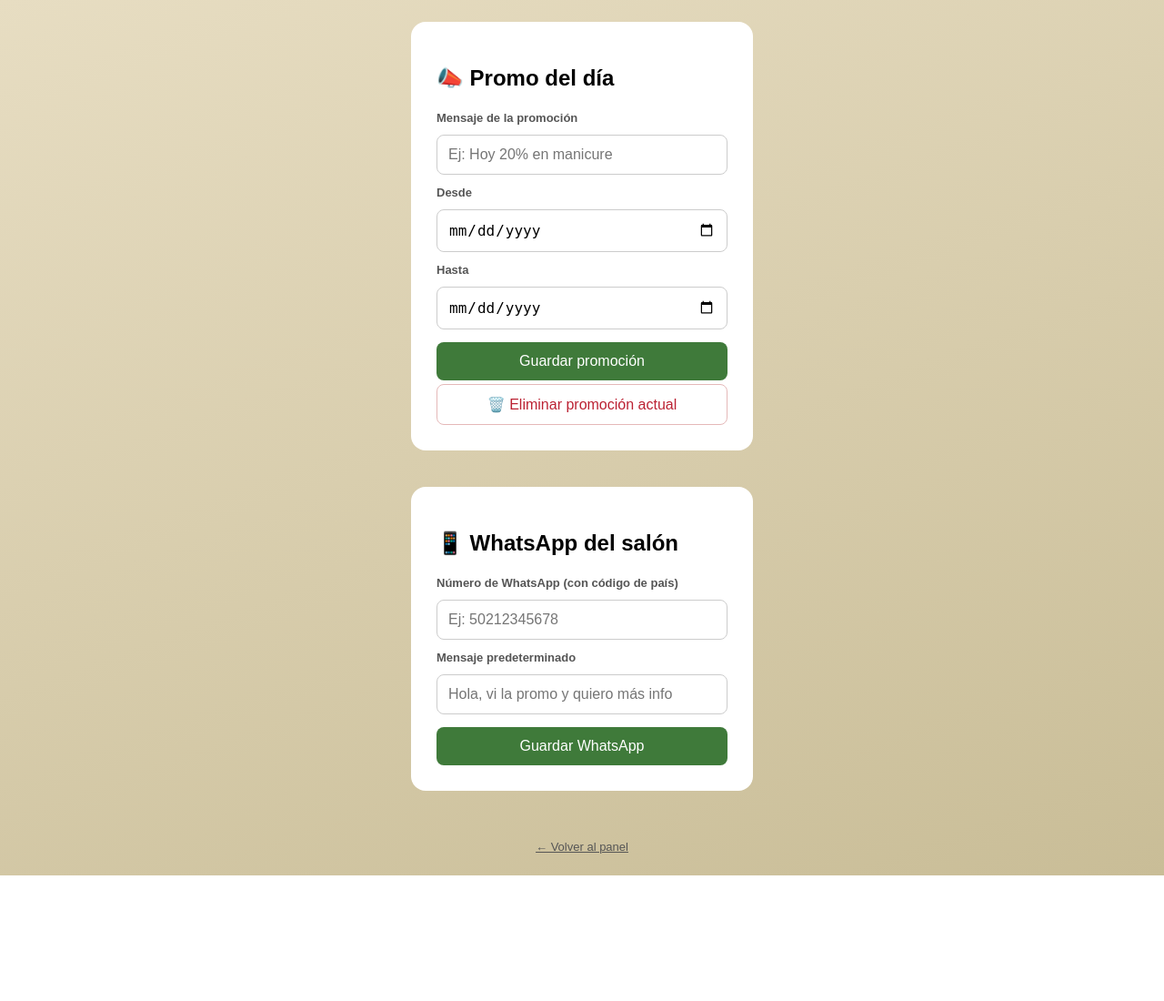
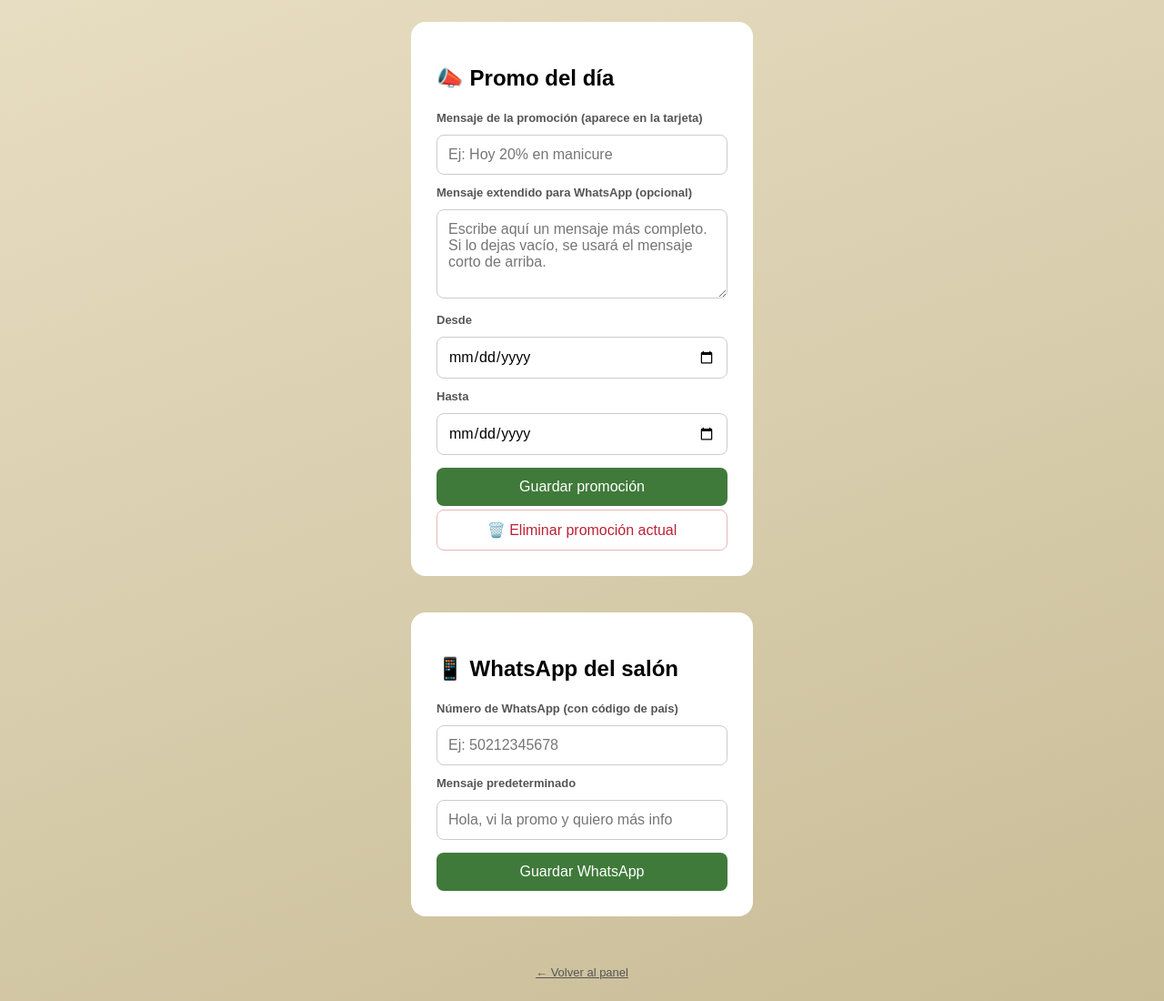
Before and after one commit to sistemacom40-byte/salon-fidelidad, a Flask app: page /promo in a window 1280 px wide. Shown: the whole page at 91% size. Before the commit the page ends 962 px from the top, so only its background shows below. Run offline with Flask 3, Linux system fonts and the light colour scheme; the visitor is signed in with stand-in values (Sample User, id 1); data that the repository does not hold is empty; some libraries are stand-ins or nearby versions.

Commit message:
feat: mensaje extendido de whatsapp para promos + fix cache en contador del modo rafaga

```diff
--- a/app.py
+++ b/app.py
@@ -7,6 +7,14 @@ import urllib.parse
 app = Flask(__name__)
 app.secret_key = "cambiar-esto-luego"
 app.permanent_session_lifetime = datetime.timedelta(hours=12)
+
+
+@app.after_request
+def evitar_cache_tarjetas(response):
+    if request.path.startswith("/tarjetas"):
+        response.headers["Cache-Control"] = "no-store, no-cache, must-revalidate, max-age=0"
+        response.headers["Pragma"] = "no-cache"
+    return response
 
 
 def ahora_gt():
@@ -24,6 +32,15 @@ def link_whatsapp_clienta(celular, mensaje):
         numero = "502" + numero
     texto = urllib.parse.quote(mensaje)
     return f"https://wa.me/{numero}?text={texto}"
+
+
+def mensaje_promo_para_whatsapp(promo_actual):
+    if not promo_actual:
+        return ""
+    largo = (promo_actual["mensaje_largo"] or "").strip()
+    if largo:
+        return largo
+    return promo_actual["mensaje"] or ""
 
 
 def obtener_pin(cur):
@@ -288,13 +305,14 @@ def promo():
 
     if request.method == "POST":
         mensaje = request.form.get("mensaje", "").strip()
+        mensaje_largo = request.form.get("mensaje_largo", "").strip()
         fecha_inicio = request.form.get("fecha_inicio", "")
         fecha_fin = request.form.get("fecha_fin", "")
         cur.execute("DELETE FROM promo")
         if mensaje:
             cur.execute(
-                f"INSERT INTO promo (mensaje, fecha_inicio, fecha_fin) VALUES ({m}, {m}, {m})",
-                (mensaje, fecha_inicio, fecha_fin)
+                f"INSERT INTO promo (mensaje, mensaje_largo, fecha_inicio, fecha_fin) VALUES ({m}, {m}, {m}, {m})",
+                (mensaje, mensaje_largo, fecha_inicio, fecha_fin)
             )
             flash("Promoción guardada correctamente ✅")
         else:
@@ -399,7 +417,7 @@ def tarjetas():
     for fila in filas:
         item = dict(fila)
         if promo_actual and item.get("activo"):
-            item["wa_link"] = link_whatsapp_clienta(item["celular"], promo_actual["mensaje"])
+            item["wa_link"] = link_whatsapp_clienta(item["celular"], mensaje_promo_para_whatsapp(promo_actual))
         else:
             item["wa_link"] = None
         todas_las_clientas.append(item)
@@ -469,7 +487,7 @@ def avisar_siguiente():
     session["avisadas"] = avisadas
     session.modified = True
 
-    link = link_whatsapp_clienta(siguiente["celular"], promo_actual["mensaje"])
+    link = link_whatsapp_clienta(siguiente["celular"], mensaje_promo_para_whatsapp(promo_actual))
     return redirect(link)
 
 
--- a/database.py
+++ b/database.py
@@ -68,6 +68,7 @@ def crear_tablas():
 
         cur.execute("ALTER TABLE promo ADD COLUMN IF NOT EXISTS fecha_inicio TEXT")
         cur.execute("ALTER TABLE promo ADD COLUMN IF NOT EXISTS fecha_fin TEXT")
+        cur.execute("ALTER TABLE promo ADD COLUMN IF NOT EXISTS mensaje_largo TEXT")
         cur.execute("ALTER TABLE clientas ADD COLUMN IF NOT EXISTS activo INTEGER DEFAULT 1")
         cur.execute("ALTER TABLE clientas ADD COLUMN IF NOT EXISTS tarjetas_completadas INTEGER DEFAULT 0")
 
@@ -122,6 +123,8 @@ def crear_tablas():
             cur.execute("ALTER TABLE promo ADD COLUMN fecha_inicio TEXT")
         if not _columna_existe_sqlite(cur, "promo", "fecha_fin"):
             cur.execute("ALTER TABLE promo ADD COLUMN fecha_fin TEXT")
+        if not _columna_existe_sqlite(cur, "promo", "mensaje_largo"):
+            cur.execute("ALTER TABLE promo ADD COLUMN mensaje_largo TEXT")
         if not _columna_existe_sqlite(cur, "clientas", "activo"):
             cur.execute("ALTER TABLE clientas ADD COLUMN activo INTEGER DEFAULT 1")
         if not _columna_existe_sqlite(cur, "clientas", "tarjetas_completadas"):
--- a/templates/promo.html
+++ b/templates/promo.html
@@ -13,10 +13,11 @@
       padding: 24px 14px;
     }
     .box { background: white; padding: 28px; border-radius: 16px; width: 320px; max-width: 100%; margin-bottom: 16px; }
-    input, select {
+    input, select, textarea {
+      font-family: inherit;
       width: 100%; padding: 12px; font-size: 16px;
       border: 1px solid #ccc; border-radius: 8px; margin: 10px 0;
-      box-sizing: border-box;
+      box-sizing: border-box; resize: vertical;
     }
     label { font-size: 13px; color: #555; font-weight: 600; }
     button {
@@ -59,8 +60,11 @@
       <h2>📣 Promo del día</h2>
 
       <form method="POST" action="{{ url_for('promo') }}">
-        <label>Mensaje de la promoción</label>
+        <label>Mensaje de la promoción (aparece en la tarjeta)</label>
         <input type="text" name="mensaje" placeholder="Ej: Hoy 20% en manicure" value="{{ promo.mensaje if promo else '' }}">
+
+        <label>Mensaje extendido para WhatsApp (opcional)</label>
+        <textarea name="mensaje_largo" rows="4" placeholder="Escribe aquí un mensaje más completo. Si lo dejas vacío, se usará el mensaje corto de arriba.">{{ promo.mensaje_largo if promo and promo.mensaje_largo else '' }}</textarea>
 
         <label>Desde</label>
         <input type="date" name="fecha_inicio" value="{{ promo.fecha_inicio[:10] if promo and promo.fecha_inicio else '' }}">
```
